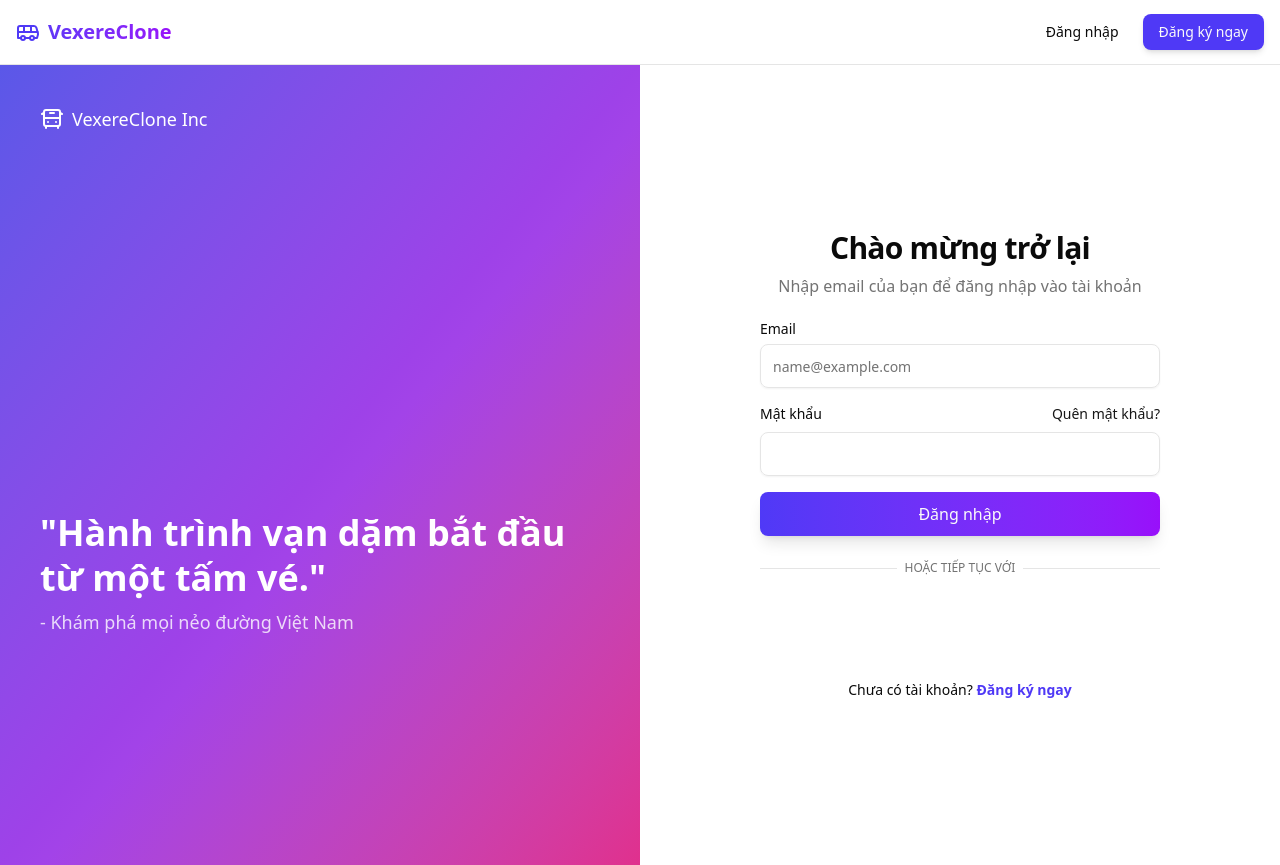
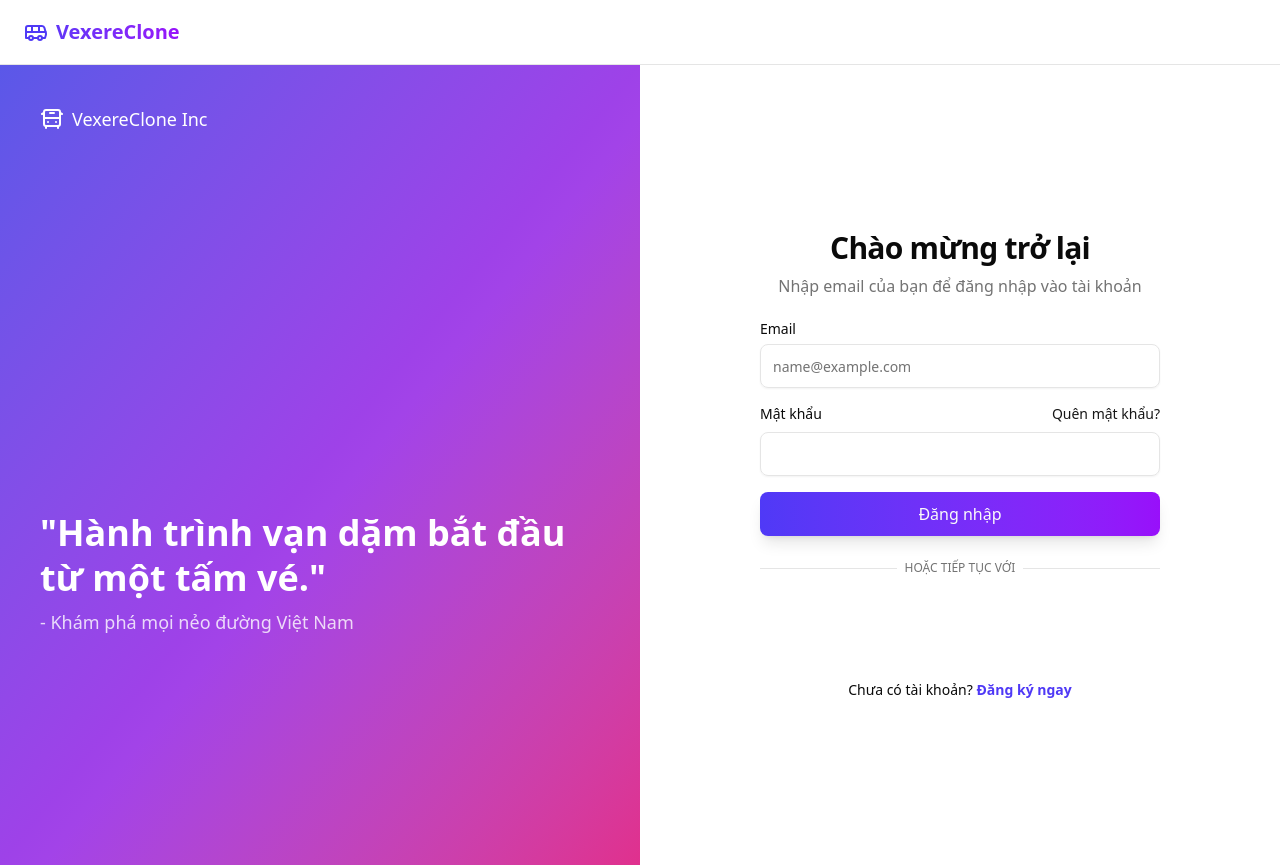
Before and after one commit to phgnm/bus-ticket-booking-awd, a React (Vite) app in the folder client/: page /login in a window 1280 px wide. Built offline with nearby package versions, Linux system fonts and the light colour scheme; no server answers.

Commit message:
fix: navbar when on auth page

```diff
--- a/client/src/components/Navbar.jsx
+++ b/client/src/components/Navbar.jsx
@@ -1,4 +1,4 @@
-import { Link } from 'react-router-dom';
+import { Link, useLocation } from 'react-router-dom';
 import { useAuth } from '@/context/AuthContext';
 import { Button } from '@/components/ui/button';
 import { Bus, LogOut, User, LayoutDashboard } from 'lucide-react';
@@ -13,11 +13,14 @@ import {
 
 export default function Navbar() {
     const { user, logout } = useAuth();
+    const location = useLocation();
+
+    const isAuthPage = location.pathname === '/login' || location.pathname === '/register';
 
     return (
         // Glassmorphism Effect
         <header className="sticky top-0 z-50 w-full border-b bg-white/80 backdrop-blur-md supports-[backdrop-filter]:bg-white/60">
-            <div className="container mx-auto flex h-16 items-center justify-between px-4">
+            <div className="w-full flex h-16 items-center justify-between px-6">
                 <Link to="/" className="flex items-center gap-2 text-xl font-bold bg-clip-text text-transparent bg-gradient-to-r from-indigo-600 to-purple-600">
                     <Bus className="h-6 w-6 text-indigo-600" />
                     VexereClone
@@ -58,6 +61,7 @@ export default function Navbar() {
                             </div>
                         </div>
                     ) : (
+                        !isAuthPage && (
                             <div className="flex gap-2">
                                 <Link to="/login">
                                     <Button variant="ghost" className="hover:bg-indigo-50 hover:text-indigo-600">
@@ -70,6 +74,7 @@ export default function Navbar() {
                                     </Button>
                                 </Link>
                             </div>
+                        )
                     )}
                 </nav>
             </div>
--- a/client/src/lib/api.js
+++ b/client/src/lib/api.js
@@ -5,6 +5,7 @@ const api = axios.create({
     headers: {
         'Content-Type': 'application/json',
     },
+    withCredentials: true,
 });
 
 // Interceptor: Tự động gắn token vào header nếu có
```
Lines whose indentation alone changed are shown as unchanged.
